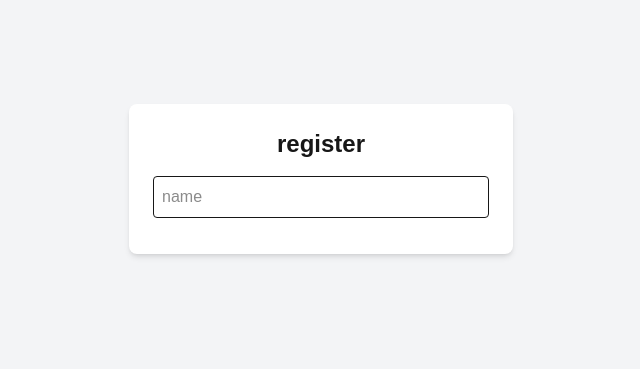
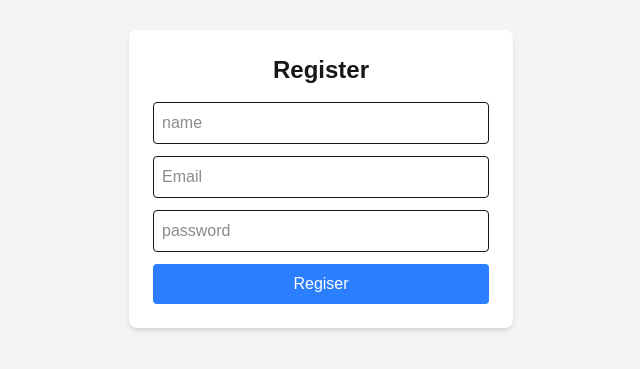
Before and after one commit to 0m47om47/bmi-calculator, a Next.js app: page /register in a window 1280 px wide. Shown: the part 221-590 px from the top of the page, without its empty margins (319-959 px from the left). Built offline with nearby package versions, Linux system fonts and the light colour scheme.

Commit message:
register page done

```diff
--- a/src/app/register/page.tsx
+++ b/src/app/register/page.tsx
@@ -7,13 +7,22 @@ export default function RegisterPage(){
     return(
         <div className="flex items-center justify-center h-screen bg-gray-100">
             <div className="bg-white p-6 rounded-lg shadow-md w-96">
-                <h1 className="text-2xl font-bold mb-4 text-center">register</h1>
+                <h1 className="text-2xl font-bold mb-4 text-center">Register</h1>
                 <input
                 type="text"
                 placeholder="name"
                 className="w-full border p-2 mb-3 rounded"
-                onClick={(e) =>setForm({...form,name:e.target.value})}
+                onClick={(e) =>setForm({...form, name:e.target.value })}
                 />
+                <input type="email"
+                placeholder="Email"
+                className="w-full rounded border p-2 mb-3"
+                onClick={(e)=> setForm({...form, email: e.target.value})}
+                />
+                <input type="password"
+                placeholder="password"
+                className="w-full border p-2 mb-3 rounded" />
+                <button className="w-full bg-blue-500 text-white p-2 rounded hover:bg-blue-600">Regiser</button>
             </div>
         </div>
     );
```
